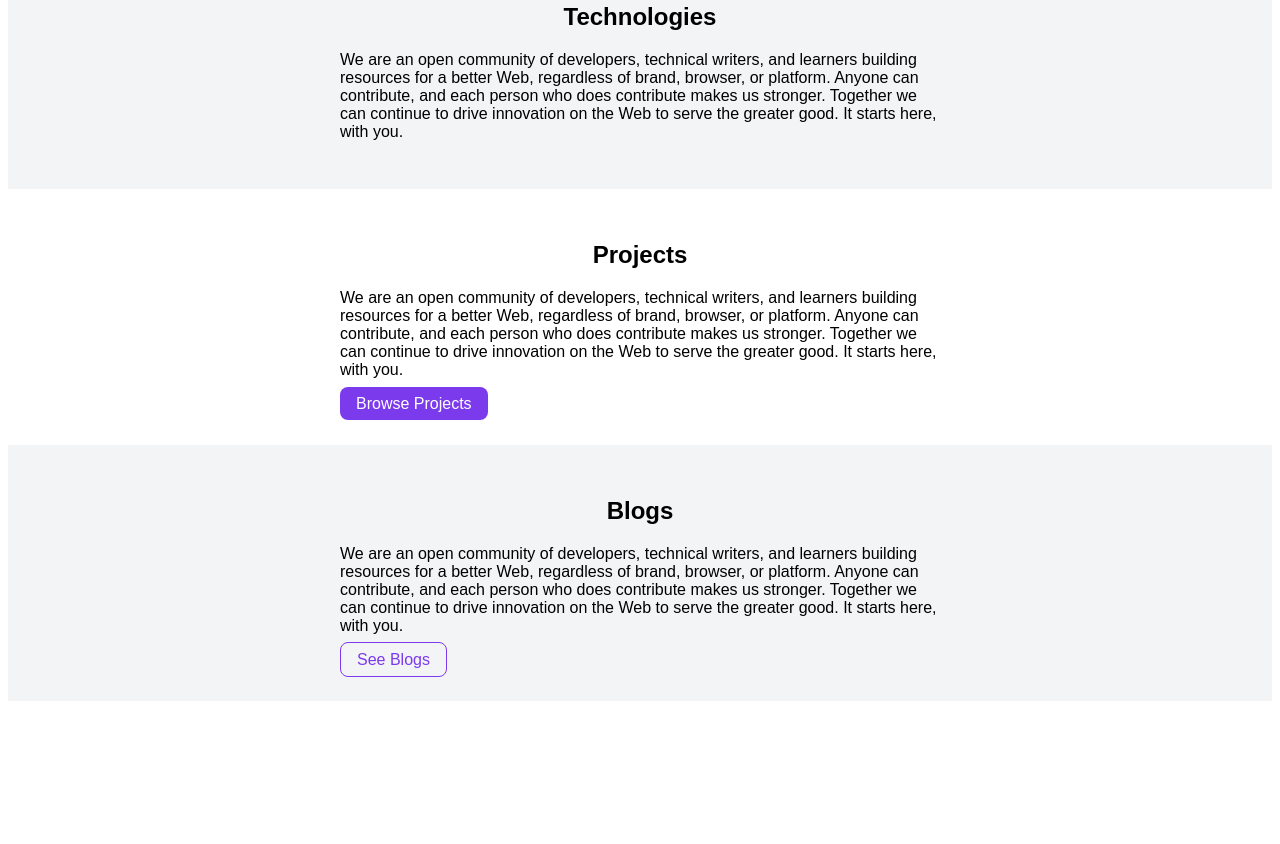
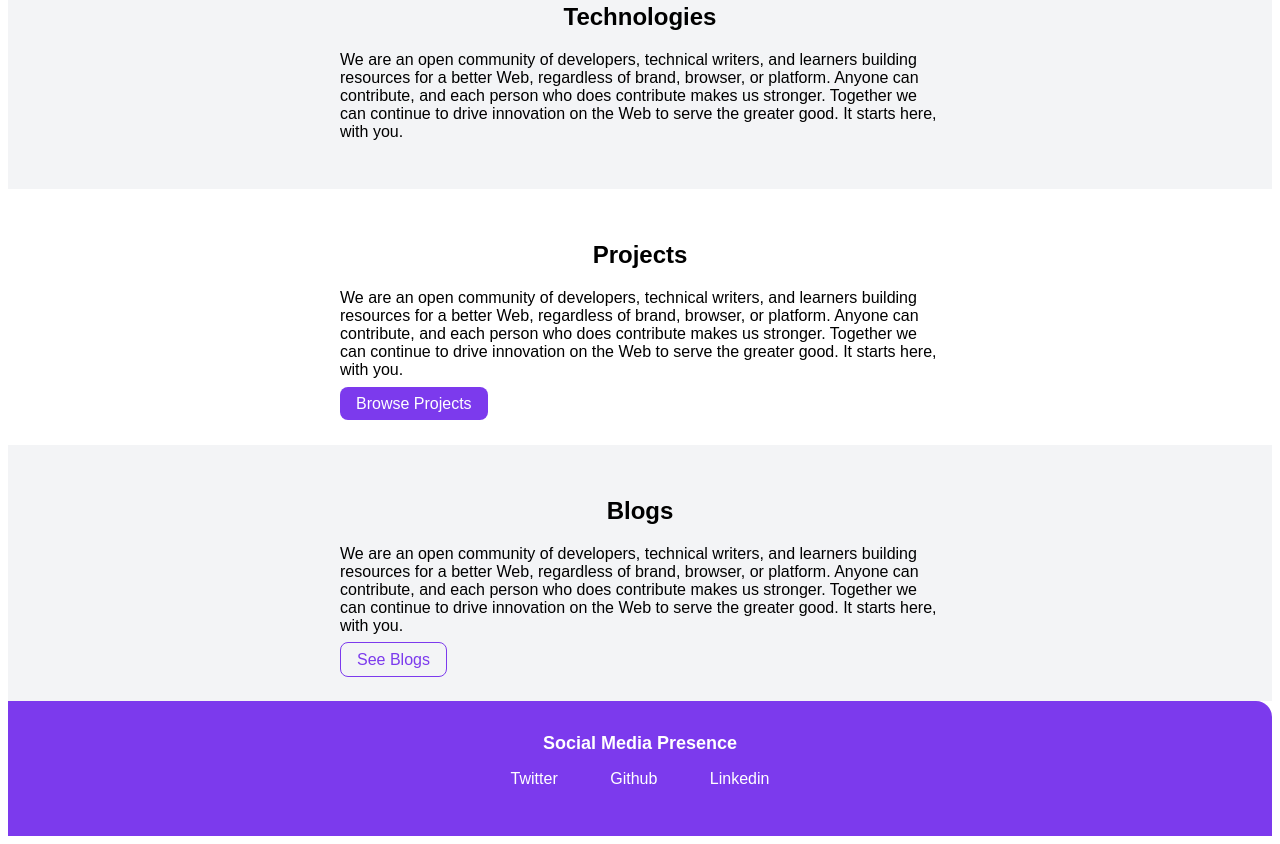
Before and after one commit to soubhagyasethy/portfolio-soubhagya, a plain HTML site: page index.html in a window 1280 px wide. Shown: the part 561-1405 px from the top of the page. Before the commit the page ends 1270 px from the top, so only its background shows below. Drawn offline with Linux system fonts and the light colour scheme.

Commit message:
Added footer

```diff
--- a/index.html
+++ b/index.html
@@ -52,5 +52,20 @@
         </div>
     </section>
 
+    <footer class="footer">
+        <div class="footer-header">Social Media Presence</div>
+        <ul class="social-links list-non-bullet">
+            <li class="list-item-inline">
+                <a href="/" class="link">Twitter</a>
+            </li>
+            <li class="list-item-inline">
+                <a href="/" class="link">Github</a>
+            </li>
+            <li class="list-item-inline">
+                <a href="/" class="link">Linkedin</a>
+            </li>
+        </ul>
+    </footer>
+
 </body>
 </html>
--- a/style.css
+++ b/style.css
@@ -132,6 +132,11 @@ hr {
     border-top-right-radius: 1rem;
 }
 
+.footer .footer-header {
+    font-weight: bold;
+    font-size: large;
+}
+
 .footer .link {
     color: white;
 }
```
Also changed, not shown: blogs.html (added, +16 -0 lines).
